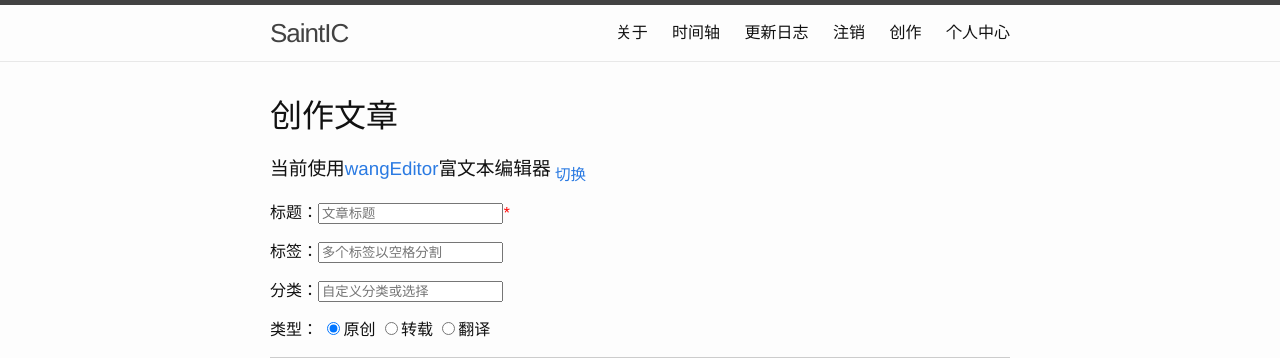
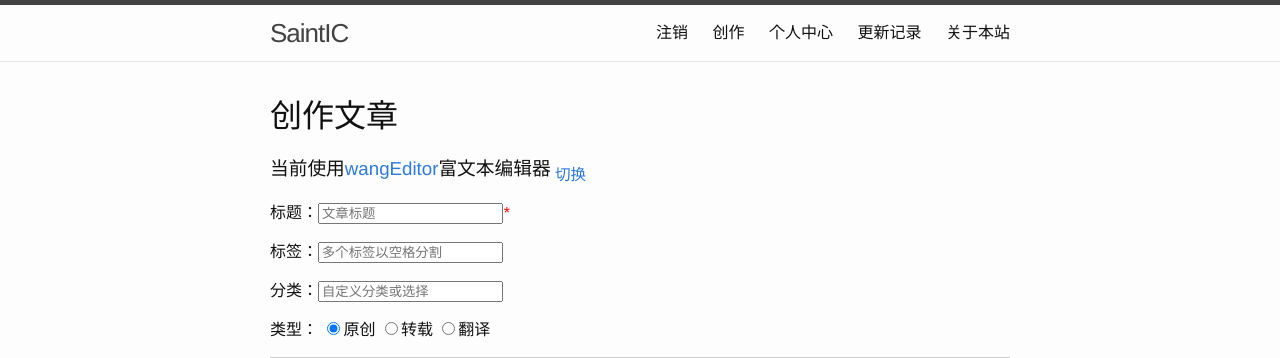
Before and after one commit to saintic/Interest.blog, a Flask app: page /blog/write/ in a window 1280 px wide. Shown: the top 358 px of the page. Run offline with Flask 2, Linux system fonts and the light colour scheme; some libraries are stand-ins or nearby versions; some web fonts are replaced.

Commit message:
release flag

```diff
--- a/config.py
+++ b/config.py
@@ -25,8 +25,7 @@ PRODUCT={
 
 SSO={
 
-    #"SSO.URL": "https://passport.saintic.com",
-    "SSO.URL": "http://127.0.0.1:10030",
+    "SSO.URL": "https://passport.saintic.com",
     #The passport(SSO Authentication System) Web Site URL.
 
     "SSO.PROJECT": PRODUCT["ProcessName"],
@@ -56,7 +55,7 @@ BLOG={
 }
 
 MYSQL={
-    "Host": "101.200.125.9",
+    "Host": "127.0.0.1",
     "Port": 3306,
     "Database": "saintic",
     "User": "root",
--- a/templates/front/blogWrite.html
+++ b/templates/front/blogWrite.html
@@ -14,8 +14,8 @@
 
 {% block content %}
 <div>
+    <h1>创作文章</h1>
     {%- if request.args.get("editor", "wangEditor") == "wangEditor" %}
-    <h1>创作文章</h1>
     <h3>当前使用<a href="http://www.wangeditor.com/" target="_blank">wangEditor</a>富文本编辑器<sub><a href="{{ url_for('blogWrite', editor='Editor.md') }}">&nbsp;切换&nbsp;</a></sub></h3>
     <form id="CreateBlogFormId" method="" action="">
         <p>标题：<input type="text" name="title" placeholder="文章标题" required /><em style="color:red; front-size:bold">*</em></p>
@@ -37,7 +37,6 @@
         <input onclick=postForm() type="button" value="提交博客">
     </form>
     {% else%}
-    <h1>创作文章</h1>
     <h3>当前使用<a href="http://pandao.github.io/editor.md/" target="_blank">Markdown</a>富文本编辑器<sub><a href="{{ url_for('blogWrite', editor='wangEditor') }}">&nbsp;切换&nbsp;</a></sub></h3>
     <form id="CreateBlogFormId" method="" action="">
         <p>标题：<input type="text" name="title" placeholder="文章标题" required /><em style="color:red; front-size:bold">*</em></p>
--- a/templates/public/nav.html
+++ b/templates/public/nav.html
@@ -10,19 +10,19 @@
           </svg>
         </a>
         <div class="trigger">
-          <a class="page-link" href="{{ url_for('blogShow', bid=113) }}">关于</a>
-          <a class="page-link" href="{{ url_for('blogShow', bid=121) }}">时间轴</a>
-          <a class="page-link" href="{{ url_for('blogShow', bid=110) }}">更新日志</a>
-          {% if g.signin %}
-              <a class="page-link" href="{{ url_for('logout') }}"><attr title="Byebye {{ g.username }}">注销</attr></a>
+
+          {%- if g.signin %}
+              <a class="page-link" href="{{ url_for('logout') }}"><attr title="Dear {{ g.username }}">注销</attr></a>
               <a class="page-link" href="{{ url_for('blogWrite') }}">创作</a>
               <a class="page-link" href="{{ url_for('home') }}">个人中心</a>
           {% else %}
               <a class="page-link" href="{{ url_for('login') }}"><attr title="Welcome">登录</attr></a>
-          {% endif %}
-          {% if isAdmin %}
-          <a class="page-link" href="{{ url_for('admin.AdminIndex') }}">管理后台</a>
-          {% endif %}
+          {% endif -%}
+          <a class="page-link" href="{{ url_for('blogShow', bid=110) }}">更新记录</a>
+          <a class="page-link" href="{{ url_for('blogShow', bid=113) }}">关于本站</a>
+          {%- if isAdmin %}
+          <a class="page-link" href="{{ url_for('admin.AdminIndex') }}">后台管理</a>
+          {% endif -%}
         </div>
       </nav>
     </div>
```
Also changed, not shown: ChangeLog.md.
